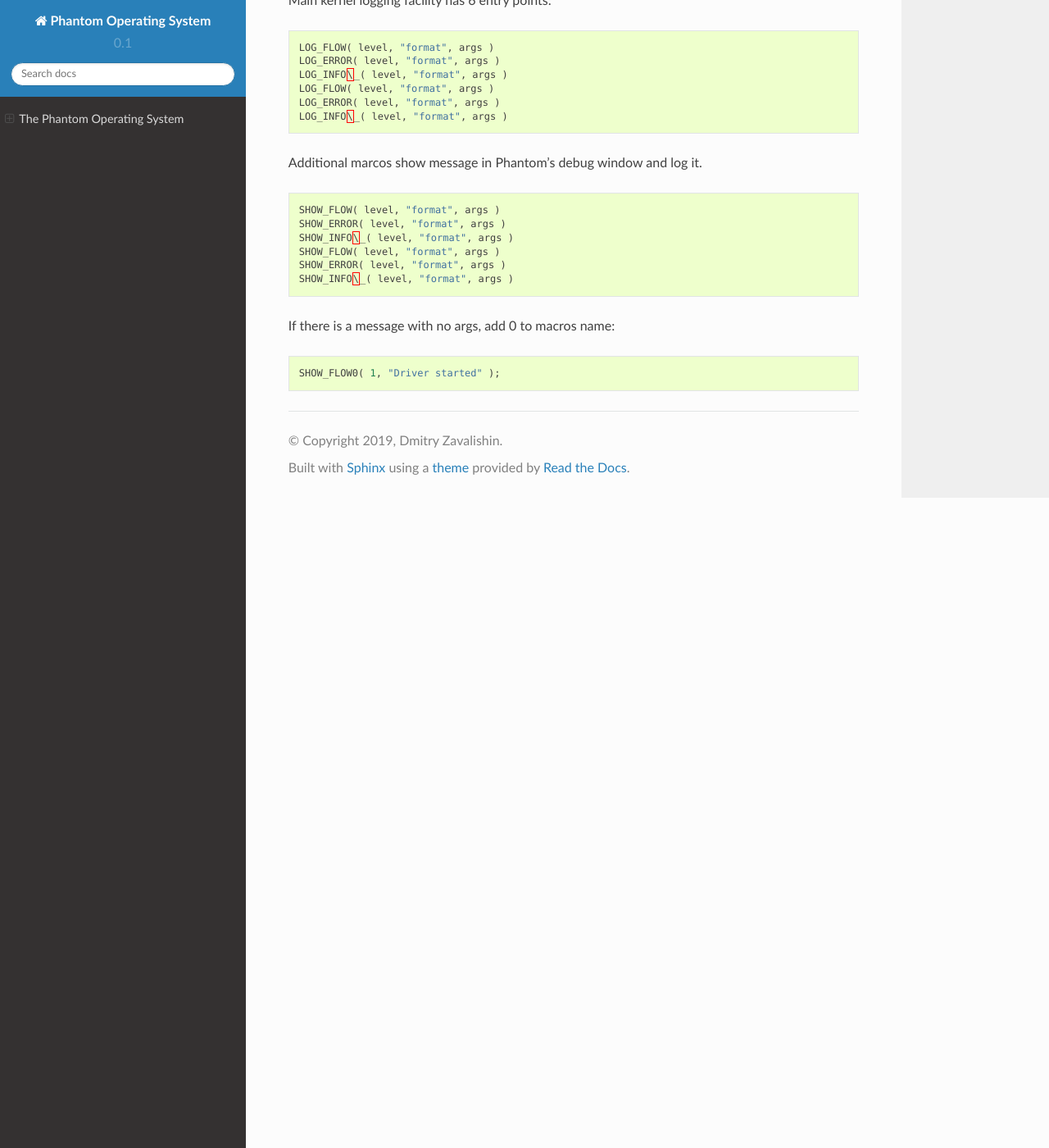
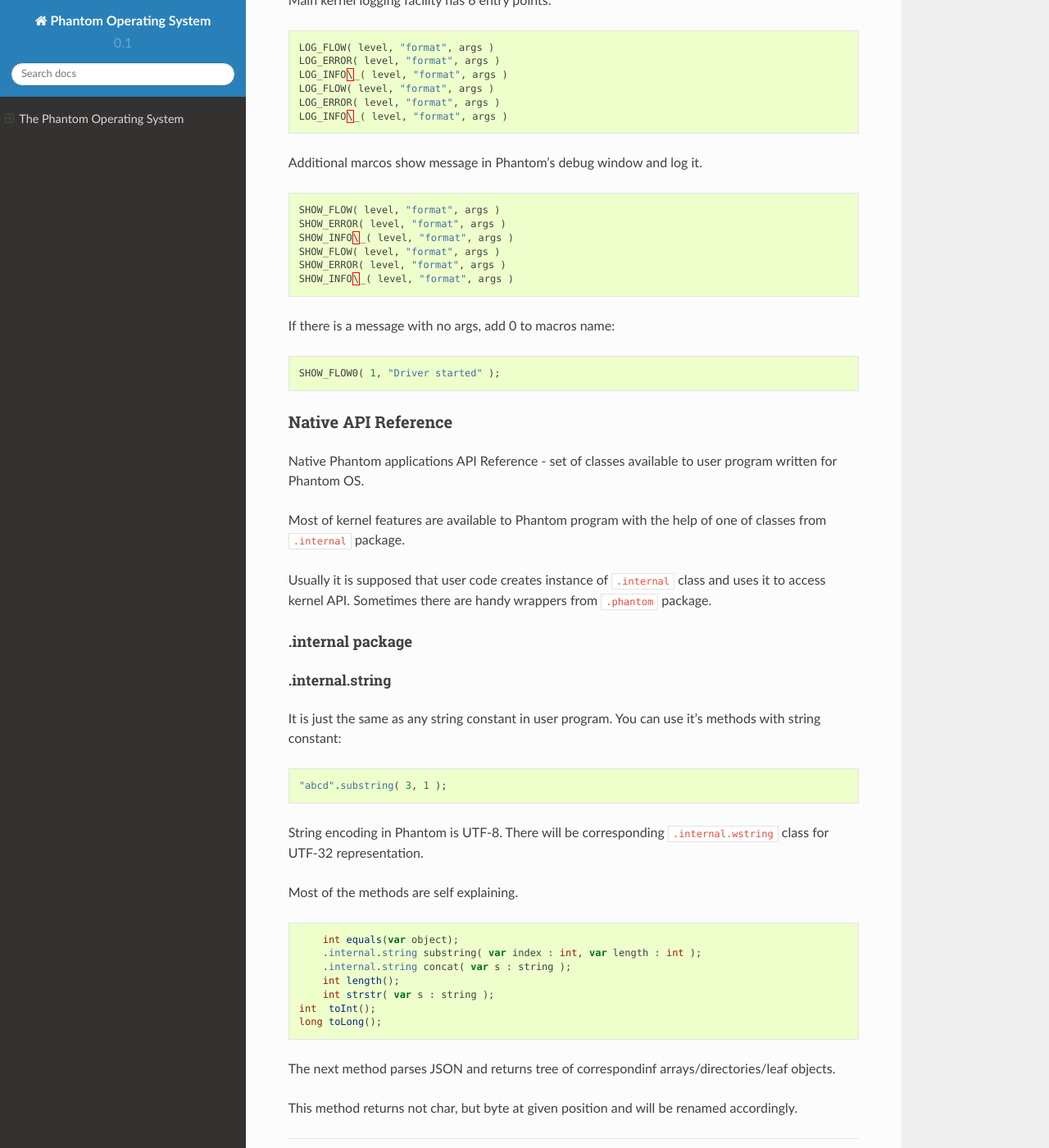
Before and after one commit to dzavalishin/phantomdox, a Sphinx documentation site: the page built from dox/source/index.rst, in a window 1280 px wide and 1400 px high, scrolled down 7786 px. Shown: the whole window at 82% size. Built offline with Sphinx 7.4.7 and the Read the Docs theme 2.0.0, drawn with Linux system fonts in a browser that asks for light colours.

Commit message:
user api started

```diff
--- a/dox/source/index.rst
+++ b/dox/source/index.rst
@@ -24,3 +24,5 @@
 .. include:: introduction.rst.inc
 
 .. include:: kernelapi.rst.inc
+
+.. include:: userapi.rst.inc
--- /dev/null
+++ b/dox/source/userapi.rst.inc
@@ -0,0 +1,54 @@
+====================
+Native API Reference
+====================
+
+Native Phantom applications API Reference - set of classes
+available to user program written for Phantom OS.
+
+Most of kernel features are available to Phantom program with
+the help of one of classes from ``.internal`` package.
+
+Usually it is supposed that user code creates instance of ``.internal``
+class and uses it to access kernel API. Sometimes there are
+handy wrappers from ``.phantom`` package.
+
+-----------------
+.internal package
+-----------------
+
+.internal.string
+----------------
+
+It is just the same as any string constant in user program.
+You can use it's methods with string constant:
+
+.. code:: java
+
+    "abcd".substring( 3, 1 );
+
+String encoding in Phantom is UTF-8. There will be corresponding
+``.internal.wstring`` class for UTF-32 representation.
+
+Most of the methods are self explaining.
+
+.. code:: java
+
+	int equals(var object);
+	.internal.string substring( var index : int, var length : int );
+	.internal.string concat( var s : string );
+	int length();
+	int strstr( var s : string );
+    int  toInt();
+    long toLong();
+
+The next method parses JSON and returns tree of
+correspondinf arrays/directories/leaf objects.
+
+.. code:: java
+	.internal.object parseJson();
+
+This method returns not char, but byte at given position
+and will be renamed accordingly.
+
+.. code:: java
+	int charAt( var index : int );
```
Also changed, not shown: 1 other file.
